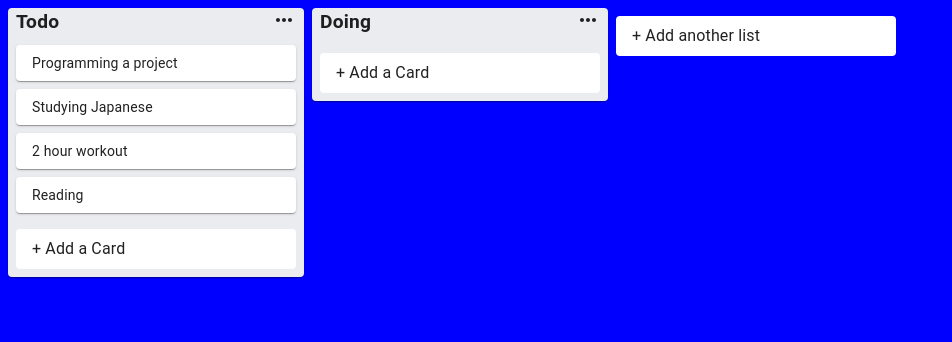
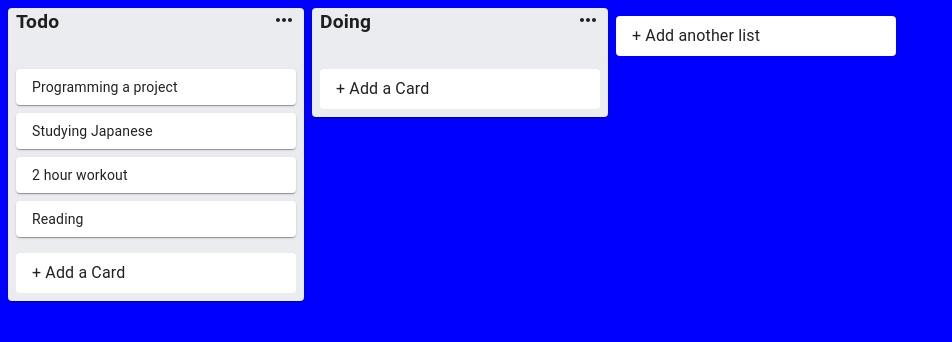
Before and after one commit to jontheartist/React-Clone-MaterialUI, a React (Create React App) app: page / in a window 1280 px wide. Shown: the top 342 px of the page, without its empty margins (0-952 px from the left). Built offline with nearby package versions, Linux system fonts and the light colour scheme.

Commit message:
start to drag and drop

```diff
--- a/package.json
+++ b/package.json
@@ -9,6 +9,7 @@
     "@testing-library/react": "^9.3.2",
     "@testing-library/user-event": "^7.1.2",
     "react": "^16.13.1",
+    "react-beautiful-dnd": "^13.0.0",
     "react-dom": "^16.13.1",
     "react-scripts": "3.4.1"
   },
--- a/src/App.js
+++ b/src/App.js
@@ -6,6 +6,8 @@ import store from "./utilis/store";
 import StoreApi from './utilis/storeAPI'
 import InputContainer from './components /Input/InputContainer';
 import { makeStyles } from "@material-ui/core/styles";
+import { DragDropContext, Droppable } from 'react-beautiful-dnd';
+
 
 const useStyle = makeStyles((theme) => ({
   root: {
@@ -15,6 +17,7 @@ const useStyle = makeStyles((theme) => ({
     minHeight: "100vh",
     background: "blue",
     width: '100%',
+    overflowY: 'auto',
 
   },
 }))
@@ -85,6 +88,10 @@ export default function App() {
 
   return (
     <StoreApi.Provider value={{ addMoreCard, addMoreList, updateListTitle }}>
+      <DragDropContext>
+
+
+
         <div className={classes.root}>
           {data.listIds.map((listId) => {
             const list = data.lists[listId];
@@ -94,6 +101,8 @@ export default function App() {
 
           <InputContainer type="list" />
         </div>
+      </DragDropContext>
+
     </StoreApi.Provider>
 
   );
--- a/src/components /List/List.js
+++ b/src/components /List/List.js
@@ -4,6 +4,7 @@ import { makeStyles } from "@material-ui/core/styles";
 import Title from './Title';
 import Card from "../Card";
 import InputContainer from '../Input/InputContainer';
+import { Droppable, Draggable } from 'react-beautiful-dnd';
 
 
 const useStyle = makeStyles((theme) => ({
@@ -11,9 +12,10 @@ const useStyle = makeStyles((theme) => ({
         minwidth: '300px',
         backgroundColor: "#EBECF0",
         marginLeft: theme.spacing(1),
-
-
     },
+    cardContainer: {
+        marginTop: theme.spacing(4),
+    }
 }));
 export default function List({ list }) {
     const classes = useStyle();
@@ -22,9 +24,17 @@ export default function List({ list }) {
             <Paper className={classes.root}>
                 <CssBaseline />
                 <Title title={list.title} listId={list.id} />
-                {list.cards.map((card) => (
-                    <Card key={card.id} card={card} />
-                ))}
+                <Droppable droppableId={list.id}>
+                    {(provided) => (
+                        <div
+                            ref={provided.innerRef} {...provided.droppableProps} className={classes.cardContainer}   >
+                            {list.cards.map((card, index) => (
+                                <Card key={card.id} card={card} index={index} />
+                            ))}
+                            {provided.placeholder}
+                        </div>
+                    )}
+                </Droppable>
 
                 <InputContainer listId={list.id} type="card" />
             </Paper>
```
Also changed, not shown: 1 other file (tests, documents, lock files or other folders). Lines whose indentation alone changed are shown as unchanged.
